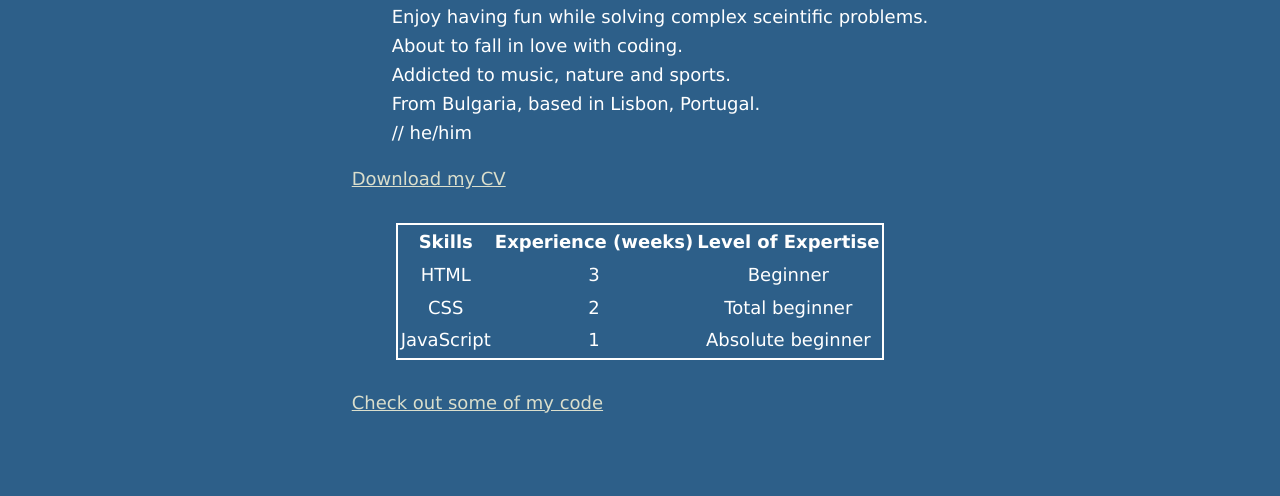
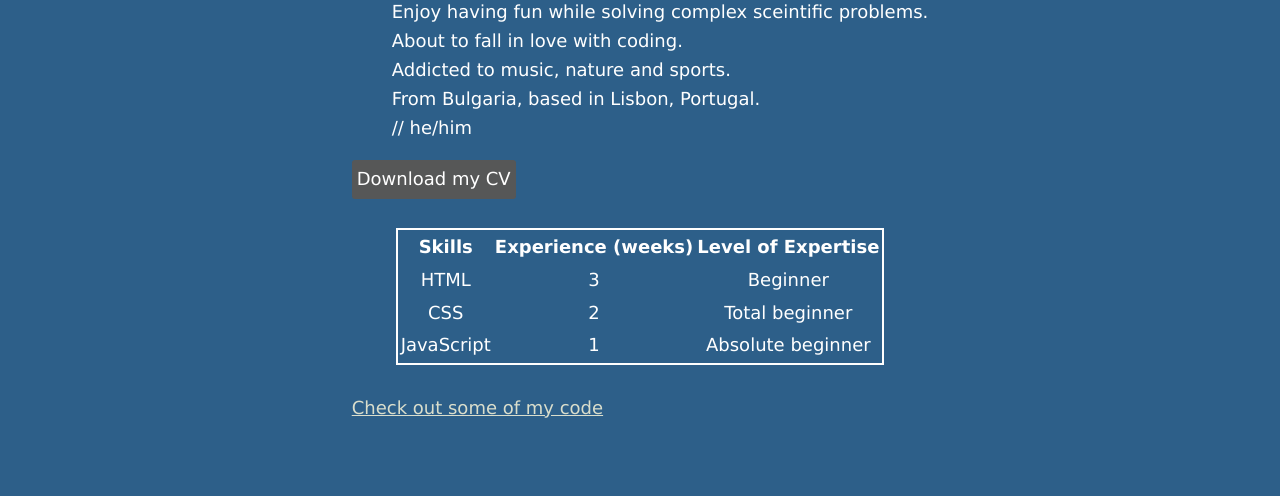
Before and after one commit to torbalansky/Portfolio_Website_Patso, a plain HTML site: page about.html in a window 1280 px wide. Shown: the part 209-705 px from the top of the page. Drawn offline with Linux system fonts and the light colour scheme.

Commit message:
If applied, this commit will have fixed an issue with the button within about page

```diff
--- a/css/style.production.css
+++ b/css/style.production.css
@@ -277,7 +277,7 @@ footer {
   }
 }
 
-.button button {
+.button {
   /* overwrites browser defaults and resets the border */
   border: none;
   display: inline-block; /* takes the font from the outer container */
--- a/css/styles.css
+++ b/css/styles.css
@@ -244,7 +244,7 @@ footer {
   }
 }
 
-.button button {
+.button {
   /* overwrites browser defaults and resets the border */
   border: none;
   display: inline-block; /* takes the font from the outer container */
```
